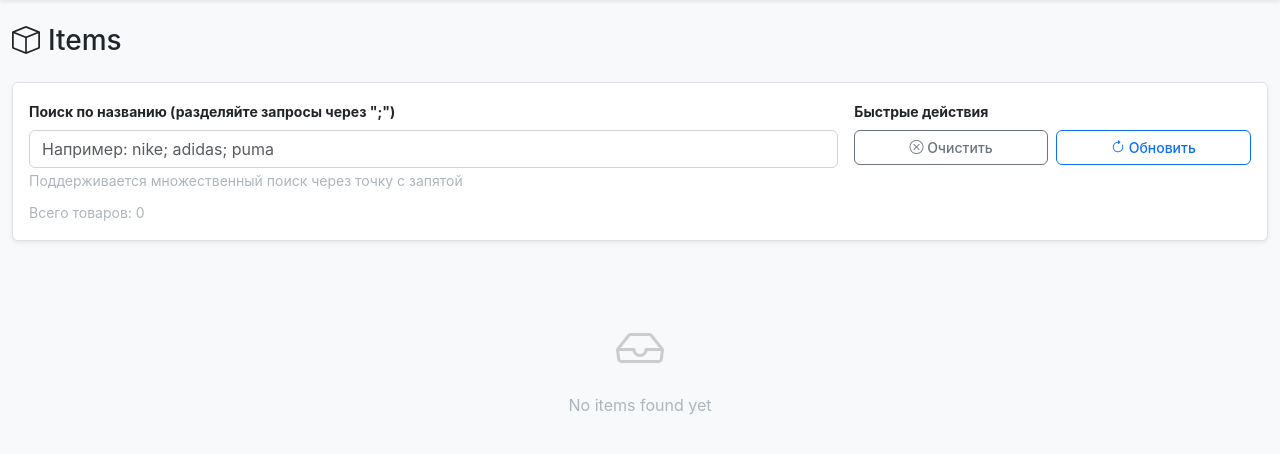
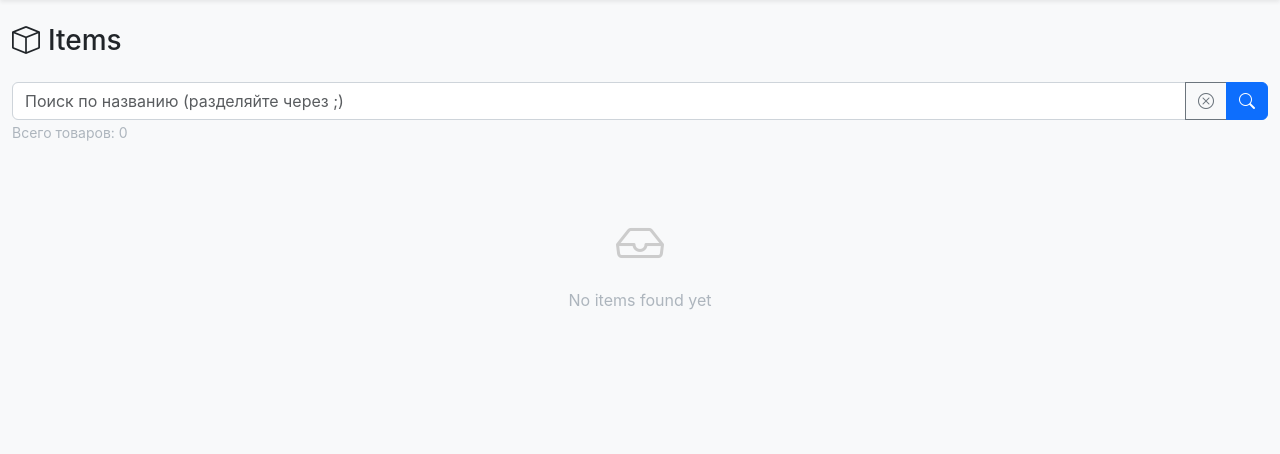
Before and after one commit to 2extndd/MRS, a Flask app: page /items in a window 1280 px wide. Shown: the part 83-537 px from the top of the page. Run offline with Flask 3, Linux system fonts and the light colour scheme; data that the repository does not hold is empty; some libraries are stand-ins or nearby versions.

Commit message:
ui: Make items search bar compact - single line with search icon

```diff
--- a/web_ui_plugin/templates/items.html
+++ b/web_ui_plugin/templates/items.html
@@ -13,36 +13,21 @@
     </div>
 </div>
 
-<!-- Search Filter -->
-<div class="row mb-4">
+<!-- Search Filter - Compact -->
+<div class="row mb-3">
     <div class="col-12">
-        <div class="card">
-            <div class="card-body">
-                <div class="row g-3">
-                    <div class="col-md-8">
-                        <label class="form-label small fw-bold">Поиск по названию (разделяйте запросы через ";")</label>
-                        <input type="text" class="form-control" id="searchInput"
-                               placeholder='Например: nike; adidas; puma'
-                               oninput="filterItems()">
-                        <small class="text-muted">Поддерживается множественный поиск через точку с запятой</small>
-                    </div>
-                    <div class="col-md-4">
-                        <label class="form-label small fw-bold">Быстрые действия</label>
-                        <div class="d-flex gap-2">
-                            <button class="btn btn-outline-secondary btn-sm flex-fill" onclick="clearSearch()">
-                                <i class="bi bi-x-circle"></i> Очистить
-                            </button>
-                            <button class="btn btn-outline-primary btn-sm flex-fill" onclick="window.location.reload()">
-                                <i class="bi bi-arrow-clockwise"></i> Обновить
-                            </button>
-                        </div>
-                    </div>
-                </div>
-                <div class="mt-2">
-                    <small class="text-muted" id="items-count">Всего товаров: {{ items|length if items else 0 }}</small>
-                </div>
-            </div>
+        <div class="input-group">
+            <input type="text" class="form-control" id="searchInput"
+                   placeholder="Поиск по названию (разделяйте через ;)"
+                   oninput="filterItems()">
+            <button class="btn btn-outline-secondary" onclick="clearSearch()" title="Очистить">
+                <i class="bi bi-x-circle"></i>
+            </button>
+            <button class="btn btn-primary" onclick="filterItems()" title="Найти">
+                <i class="bi bi-search"></i>
+            </button>
         </div>
+        <small class="text-muted" id="items-count">Всего товаров: {{ items|length if items else 0 }}</small>
     </div>
 </div>
 
```
